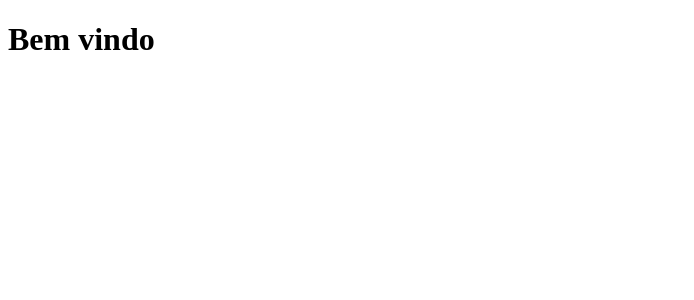
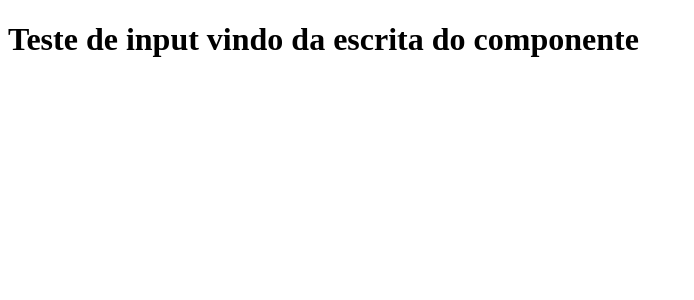
Before and after one commit to willbigas/curso-angular-udemy, an Angular app: page / in a window 1280 px wide. Shown: the top 300 px of the page, without its empty margins (0-694 px from the left). Built offline with nearby package versions, Linux system fonts and the light colour scheme.

Commit message:
Introdução a input() e ngOnChanges()

```diff
--- a/src/app/app.component.ts
+++ b/src/app/app.component.ts
@@ -3,7 +3,7 @@ import { Component, OnInit } from '@angular/core';
 @Component({
   selector: 'app-root',
   template: `
-    <app-title></app-title>
+    <app-title title="Teste de input vindo da escrita do componente"></app-title>
     <router-outlet></router-outlet>
   `,
 })
--- a/src/app/title/title.component.ts
+++ b/src/app/title/title.component.ts
@@ -1,17 +1,23 @@
-import { Component, OnInit } from '@angular/core';
+import { Component, Input, OnChanges, OnInit, SimpleChanges } from '@angular/core';
 
 @Component({
   selector: 'app-title',
   templateUrl: './title.component.html',
   styleUrls: ['./title.component.scss']
 })
-export class TitleComponent implements OnInit {
+export class TitleComponent implements OnInit, OnChanges {
 
-  public title:string = "Bem vindo";
+  @Input() public title:string = "Bem vindo";
 
   constructor() {}
 
+  // Acontece depois do construtor
   ngOnInit(): void {
   }
 
+  // Somente quando tem um input()
+  ngOnChanges(changes: SimpleChanges): void {
+    alert("Foi Alterado")
+  }
+
 }
```
